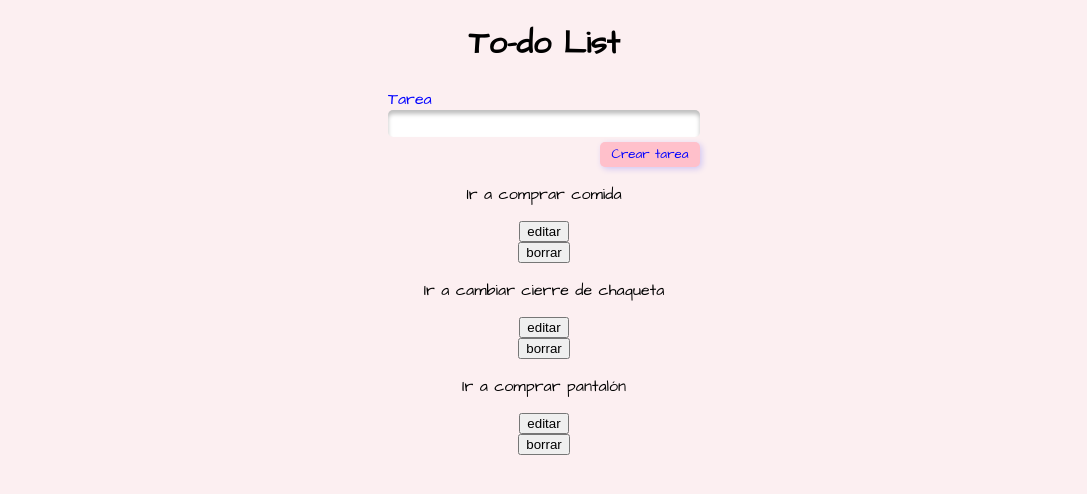
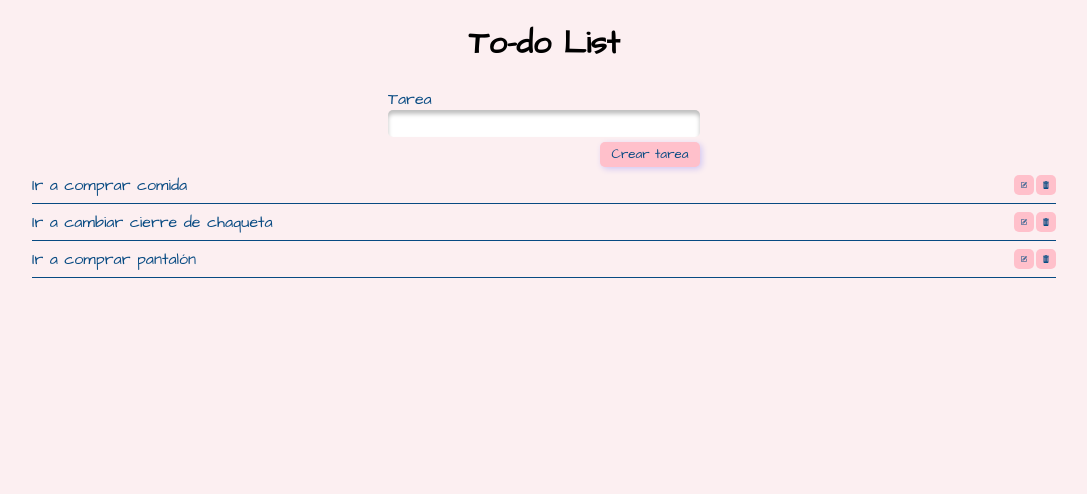
Before and after one commit to MAlexGG/todo-list-react, a React (Create React App) app: page / in a window 1280 px wide. Shown: the top 494 px of the page, without its empty margins (96-1183 px from the left). Built offline with nearby package versions, Linux system fonts and the light colour scheme; data requests are answered from the project's data file.

Commit message:
styles in task

```diff
--- a/src/components/task/Task.js
+++ b/src/components/task/Task.js
@@ -1,11 +1,23 @@
-import React from 'react'
+import React from 'react';
+import editImg from '../../assets/img/edit.svg';
+import deleteImg from '../../assets/img/delete.svg';
+import { BtTask, CtTask, ImgTask, TxtTask } from './Task.styled'
 
 function Task({task, deleteTask, setEditTask}) {
   return (
-      <>
-          <p>{task.task}</p>
+    <>
+      <CtTask>
+        <TxtTask>{task.task}</TxtTask>
+        <BtTask onClick={() => setEditTask(task)}>
+          <ImgTask src={editImg} alt='edit button'/>
+        </BtTask>
+        <BtTask onClick={() => deleteTask(task.id)}>
+          <ImgTask src={deleteImg} alt='delete button' />
+        </BtTask>
+      </CtTask>
+          {/* <p>{task.task}</p>
           <button onClick={() => setEditTask(task)}>editar</button>
-          <button onClick={() => deleteTask(task.id)}>borrar</button>
+          <button onClick={() => deleteTask(task.id)}>borrar</button> */}
       </>
   )
 }
--- a/src/components/task/Task.styled.js
+++ b/src/components/task/Task.styled.js
@@ -4,4 +4,32 @@ export const CtTask = styled.div`
     display: flex;
     justify-content: center;
     align-items: center;
+    width: 80vw;
+    border-bottom: 1px solid var(--main-color);
 `;
+
+export const TxtTask = styled.p`
+    color: var(--main-color);
+    margin: 0px;
+    margin: 7px auto 7px 0px;
+    text-align: start;
+    width: 65vw;
+`;
+
+export const BtTask = styled.button`
+    width: 20px;
+    height: 20px;
+    background-color: var(--secondary-color);
+    border: none;
+    border-radius: 5px;
+    display: flex;
+    justify-content: center;
+    align-items: center;
+    margin-left: 2px;
+`;
+
+export const ImgTask = styled.img`
+    width: 80%;
+    height: 80%;
+    filter: invert(19%) sepia(100%) saturate(1279%) hue-rotate(186deg) brightness(93%) contrast(95%);
+`;
--- a/src/index.css
+++ b/src/index.css
@@ -1,6 +1,6 @@
 @import url('https://fonts.googleapis.com/css2?family=Architects+Daughter&display=swap');
 :root {
-    --main-color: blue;
+    --main-color: #074A82;
     --secondary-color: pink;
     --background-color: #fceff1;
     --warning-color: tomato;
```
Also changed, not shown: src/assets/img/delete.svg (added), src/assets/img/edit.svg (added).
